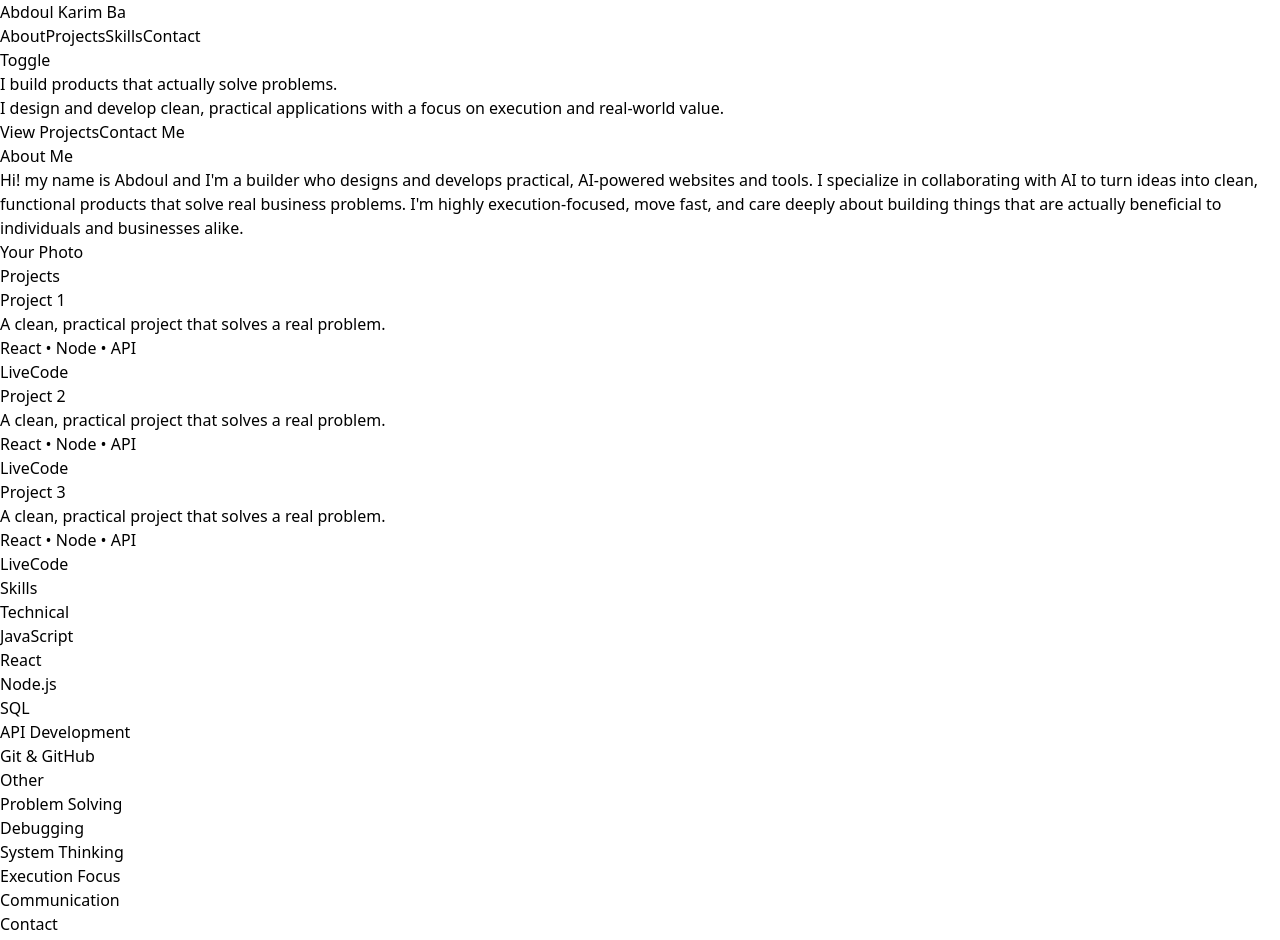
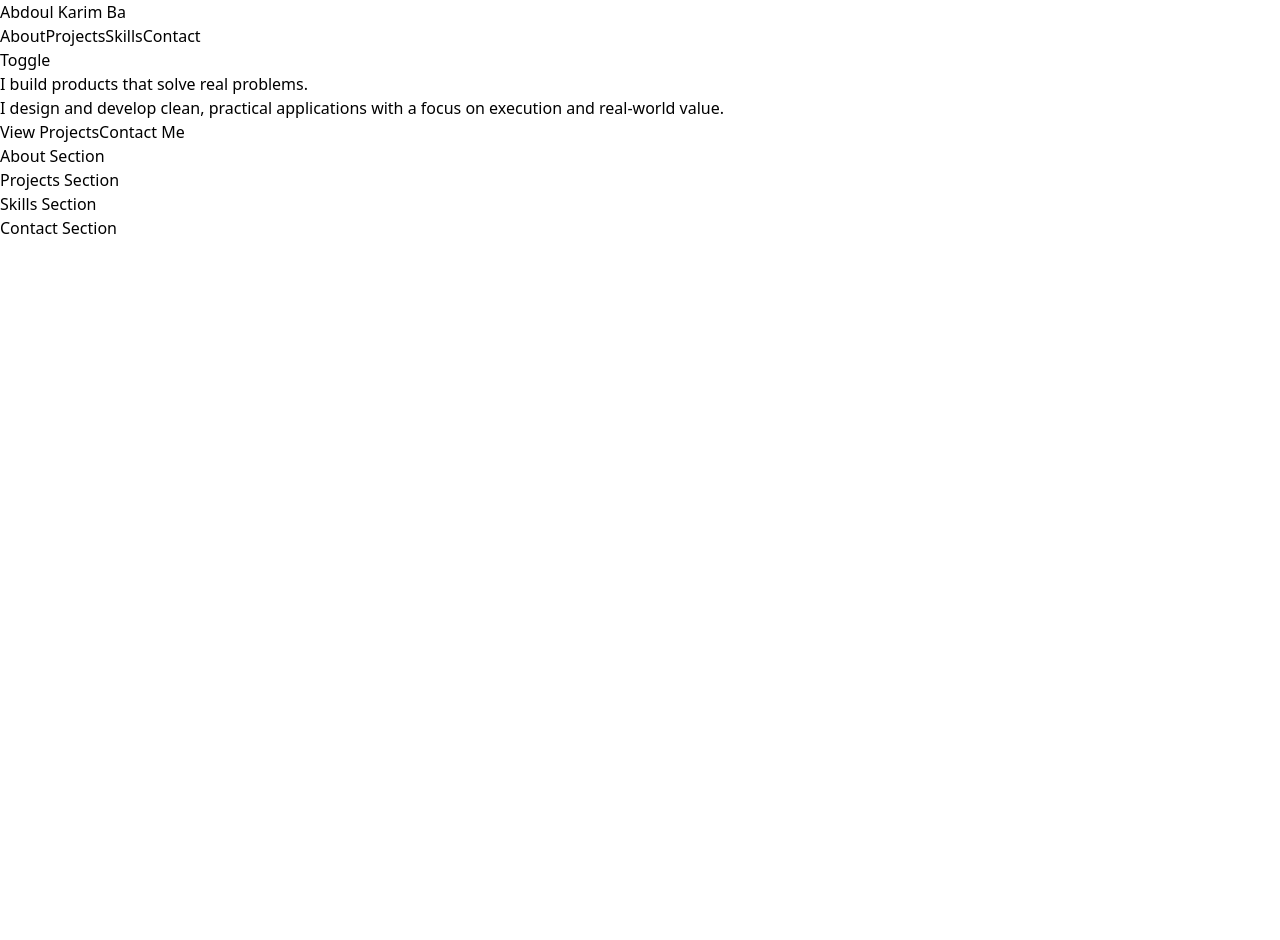
Before and after one commit to abdoulk30/my-portfolio, a React (Vite) app: page / in a window 1280 px wide. Shown: the top 940 px of the page. After the commit the page ends 800 px from the top, so only its background shows below. Built offline with nearby package versions, Linux system fonts and the light colour scheme.

Commit message:
Hero section complete

```diff
--- a/src/App.jsx
+++ b/src/App.jsx
@@ -1,141 +1,30 @@
-import { useState } from "react";
+import { useState } from "react"
+
+import Navbar from "./components/Navbar"
+import Hero from "./components/Hero"
+import About from "./components/About"
+import Projects from "./components/Projects"
+import Skills from "./components/Skills"
+import Contact from "./components/Contact"
 
 export default function App() {
-  const [darkMode, setDarkMode] = useState(true);
+  const [darkMode, setDarkMode] = useState(true)
 
   return (
     <div className={darkMode ? "bg-slate-900 text-white min-h-screen" : "bg-gray-100 text-black min-h-screen"}>
 
-      {/* NAVBAR */}
-      <nav className="sticky top-0 bg-opacity-80 backdrop-blur border-b border-gray-700">
-        <div className="max-w-6xl mx-auto flex justify-between items-center p-5">
-          <h1 className="text-xl font-semibold">Abdoul Karim Ba</h1>
+      <Navbar darkMode={darkMode} setDarkMode={setDarkMode} />
 
-          <div className="flex gap-6 text-sm">
-            <a href="#about" className="hover:text-gray-400">About</a>
-            <a href="#projects" className="hover:text-gray-400">Projects</a>
-            <a href="#skills" className="hover:text-gray-400">Skills</a>
-            <a href="#contact" className="hover:text-gray-400">Contact</a>
-          </div>
+      <Hero />
 
-          <button
-            onClick={() => setDarkMode(!darkMode)}
-            className="text-sm border px-3 py-1 rounded-lg hover:bg-white hover:text-black transition"
-          >
-            Toggle
-          </button>
-        </div>
-      </nav>
+      <About />
 
-      {/* HERO */}
-      <section className="text-center py-28 px-6">
-        <h1 className="text-5xl font-bold mb-6 leading-tight">
-          I build products that actually solve problems.
-        </h1>
+      <Projects />
 
-        <p className="text-gray-400 max-w-xl mx-auto mb-8">
-          I design and develop clean, practical applications with a focus on execution and real-world value.
-        </p>
+      <Skills />
 
-        <div className="flex justify-center gap-4">
-          <a href="#projects" className="bg-white text-black px-6 py-3 rounded-xl hover:scale-105 transition">
-            View Projects
-          </a>
-          <a href="#contact" className="border px-6 py-3 rounded-xl hover:scale-105 transition">
-            Contact Me
-          </a>
-        </div>
-      </section>
-
-      {/* ABOUT */}
-      <section id="about" className="max-w-6xl mx-auto px-6 py-20 grid md:grid-cols-2 gap-12 items-center">
-        <div>
-          <h2 className="text-3xl font-semibold mb-4">About Me</h2>
-          <p className="text-gray-400 leading-relaxed">
-            Hi! my name is Abdoul and I'm a builder who designs and develops practical, AI-powered
-            websites and tools. I specialize in collaborating with AI to turn ideas into clean,
-            functional products that solve real business problems. I'm highly execution-focused,
-            move fast, and care deeply about building things that are actually beneficial to
-            individuals and businesses alike.
-          </p>
-        </div>
-
-        {/* PHOTO */}
-        <div className="w-full h-80 bg-gray-700 rounded-2xl flex items-center justify-center">
-          <span className="text-gray-400">Your Photo</span>
-        </div>
-      </section>
-
-      {/* PROJECTS */}
-      <section id="projects" className="max-w-6xl mx-auto px-6 py-20">
-        <h2 className="text-3xl font-semibold mb-10">Projects</h2>
-
-        <div className="grid md:grid-cols-3 gap-8">
-          {[1, 2, 3].map((project) => (
-            <div
-              key={project}
-              className="bg-slate-800 p-6 rounded-2xl hover:translate-y-[-5px] hover:shadow-xl transition"
-            >
-              <h3 className="text-xl font-semibold mb-2">Project {project}</h3>
-
-              <p className="text-gray-400 mb-4">
-                A clean, practical project that solves a real problem.
-              </p>
-
-              <div className="text-sm text-gray-500 mb-4">
-                React • Node • API
-              </div>
-
-              <div className="flex gap-4 text-sm">
-                <button className="hover:underline">Live</button>
-                <button className="hover:underline">Code</button>
-              </div>
-            </div>
-          ))}
-        </div>
-      </section>
-
-      {/* SKILLS */}
-      <section id="skills" className="max-w-6xl mx-auto px-6 py-20">
-        <h2 className="text-3xl font-semibold mb-8">Skills</h2>
-
-        <div className="grid md:grid-cols-2 gap-10">
-          <div>
-            <h3 className="mb-3 text-lg font-medium">Technical</h3>
-            <ul className="space-y-2 text-gray-400">
-              <li>JavaScript</li>
-              <li>React</li>
-              <li>Node.js</li>
-              <li>SQL</li>
-              <li>API Development</li>
-              <li>Git & GitHub</li>
-            </ul>
-          </div>
-
-          <div>
-            <h3 className="mb-3 text-lg font-medium">Other</h3>
-            <ul className="space-y-2 text-gray-400">
-              <li>Problem Solving</li>
-              <li>Debugging</li>
-              <li>System Thinking</li>
-              <li>Execution Focus</li>
-              <li>Communication</li>
-            </ul>
-          </div>
-        </div>
-      </section>
-
-      {/* CONTACT */}
-      <section id="contact" className="text-center py-20 border-t border-gray-700">
-        <h2 className="text-3xl font-semibold mb-4">Contact</h2>
-
-        <div className="flex justify-center gap-6 text-gray-400">
-          <a href="#" className="hover:text-white">LinkedIn</a>
-          <a href="#" className="hover:text-white">GitHub</a>
-          <a href="#" className="hover:text-white">Email</a>
-        </div>
-      </section>
+      <Contact />
 
     </div>
-  );
+  )
 }
--- /dev/null
+++ b/src/components/About.jsx
@@ -0,0 +1,7 @@
+export default function About() {
+  return (
+    <section id="about" className="py-20 text-center">
+      <h2 className="text-3xl font-bold">About Section</h2>
+    </section>
+  )
+}
--- /dev/null
+++ b/src/components/Contact.jsx
@@ -0,0 +1,7 @@
+export default function Contact() {
+  return (
+    <section id="contact" className="py-20 text-center">
+      <h2 className="text-3xl font-bold">Contact Section</h2>
+    </section>
+  )
+}
--- /dev/null
+++ b/src/components/Hero.jsx
@@ -0,0 +1,33 @@
+export default function Hero() {
+  return (
+    <section className="text-center py-32 px-6">
+
+      <h1 className="text-5xl font-bold mb-6">
+        I build products that solve real problems.
+      </h1>
+
+      <p className="text-gray-400 max-w-xl mx-auto mb-8">
+        I design and develop clean, practical applications with a focus on execution and real-world value.
+      </p>
+
+      <div className="flex justify-center gap-4">
+
+        <a
+          href="#projects"
+          className="bg-white text-black px-6 py-3 rounded-xl hover:scale-105 transition"
+        >
+          View Projects
+        </a>
+
+        <a
+          href="#contact"
+          className="border px-6 py-3 rounded-xl hover:scale-105 transition"
+        >
+          Contact Me
+        </a>
+
+      </div>
+
+    </section>
+  )
+}
--- /dev/null
+++ b/src/components/Navbar.jsx
@@ -0,0 +1,29 @@
+export default function Navbar({ darkMode, setDarkMode }) {
+  return (
+    <nav className="sticky top-0 backdrop-blur border-b border-gray-700">
+
+      <div className="max-w-6xl mx-auto flex justify-between items-center p-5">
+
+        <h1 className="text-xl font-semibold">
+          Abdoul Karim Ba
+        </h1>
+
+        <div className="flex gap-6 text-sm">
+          <a href="#about" className="hover:text-gray-400">About</a>
+          <a href="#projects" className="hover:text-gray-400">Projects</a>
+          <a href="#skills" className="hover:text-gray-400">Skills</a>
+          <a href="#contact" className="hover:text-gray-400">Contact</a>
+        </div>
+
+        <button
+          onClick={() => setDarkMode(!darkMode)}
+          className="border px-3 py-1 rounded-lg hover:bg-white hover:text-black transition"
+        >
+          Toggle
+        </button>
+
+      </div>
+
+    </nav>
+  )
+}
--- /dev/null
+++ b/src/components/Projects.jsx
@@ -0,0 +1,7 @@
+export default function Projects() {
+  return (
+    <section id="projects" className="py-20 text-center">
+      <h2 className="text-3xl font-bold">Projects Section</h2>
+    </section>
+  )
+}
--- /dev/null
+++ b/src/components/Skills.jsx
@@ -0,0 +1,7 @@
+export default function Skills() {
+  return (
+    <section id="skills" className="py-20 text-center">
+      <h2 className="text-3xl font-bold">Skills Section</h2>
+    </section>
+  )
+}
```
